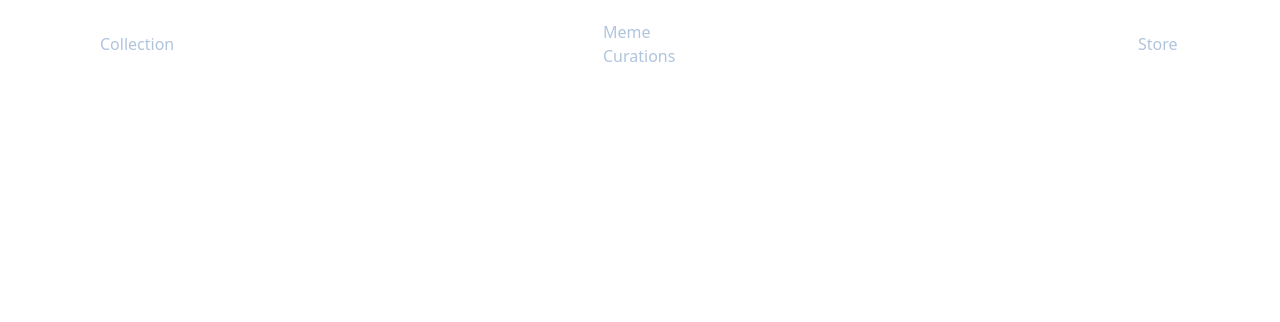
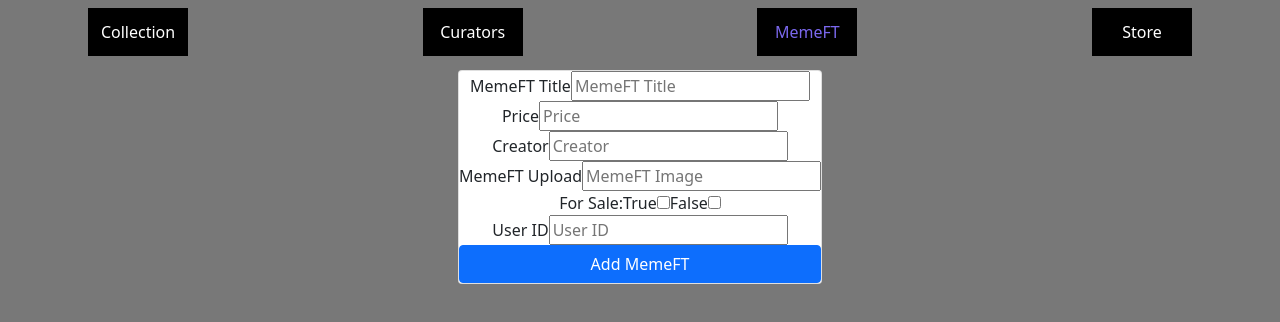
Before and after one commit to SirDigo/Project-3-MemeFT, a React (Create React App) app in the folder my-app/: page /uploadmemeFT in a window 1280 px wide. Shown: the top 322 px of the page. Built offline with nearby package versions, Linux system fonts and the light colour scheme; no server answers.

Commit message:
Updated layout and Add Function

```diff
--- a/my-app/package.json
+++ b/my-app/package.json
@@ -10,6 +10,7 @@
     "react": "^17.0.2",
     "react-bootstrap": "^2.1.1",
     "react-dom": "^17.0.2",
+    "react-icons": "^4.3.1",
     "react-router-dom": "^5.3.0",
     "react-scripts": "5.0.0",
     "web-vitals": "^2.1.4"
--- a/my-app/src/components/App.js
+++ b/my-app/src/components/App.js
@@ -2,20 +2,45 @@ import React from 'react';
 import Collection from './Collection';
 import Store from './Store';
 import NavBar from './NavBar';
-import MemeCurations from './MemeCurations';
+import MemeCurators from './MemeCurators';
 import {useState, useEffect} from 'react';
 import {Route, Switch} from 'react-router-dom';
+import UploadmemeFT from './UploadmemeFT';
 import './App.css';
 
 function App() {
     const [memeFT, setMemeFTs] = useState([]);
+    const [users, setUsers] = useState([]);
 
     useEffect(() => {
-      fetch(`http://localhost:9292/`)
+      fetch(`http://localhost:9292/memefts`)
         .then(resp => resp.json())
         .then(data => setMemeFTs(data))
         .catch(error => alert(error))
     },[])
+
+    useEffect(() => {
+      fetch(`http://localhost:9292/users`)
+        .then(resp => resp.json())
+        .then(data => setUsers(data))
+        .catch(error => alert(error))
+    },[])
+
+//Adding new memeFT from Form
+const uploadMeme = (formData) => {
+
+  fetch("http://localhost:8005/memeft", {
+    method: "POST",
+    headers: {
+      "Content-Type": "application/json",
+    },
+    body: JSON.stringify(formData),
+  })
+    .then((response) => response.json())
+    .then((newMeme) => setMemeFTs([...memeFT, newMeme]));
+};
+
+
 
     // function handleAddBook(newBook) {
     //   const newBookArray = [newBook, ...books];
@@ -37,8 +62,14 @@ function App() {
           <Collection />
         </Route>
 
-        <Route path='/meme_curations'>
-          <MemeCurations />
+        <Route path='/meme_curators'>
+          <MemeCurators />
+        </Route>
+
+        <Route path='/uploadmemeFT'>
+          <UploadmemeFT
+          uploadMeme={uploadMeme}
+          />
         </Route>
 
         <Route path='/store'>
--- a/my-app/src/components/MemeCurations.js
+++ /dev/null
@@ -1,21 +0,0 @@
-import React from 'react';
-// import { useState, useEffect } from 'react';
-import {  Card, Container } from 'react-bootstrap';
-import 'bootstrap/dist/css/bootstrap.min.css'
-
-function MemeCurations () {
-
-
-    return(
-        <div className='App'>
-            <Container>
-                <h1 style={{color:'#7B68EE'}}>Meme Curations</h1>
-                    <Card>
-
-                    </Card>
-            </Container>
-        </div>
-    )
-}
-
-export default MemeCurations;
--- /dev/null
+++ b/my-app/src/components/MemeCurators.js
@@ -0,0 +1,60 @@
+import React from 'react';
+// import { useState, useEffect } from 'react';
+import {  Card, Container } from 'react-bootstrap';
+import 'bootstrap/dist/css/bootstrap.min.css'
+import {FaGithub} from "react-icons/fa";
+import {IconContext} from "react-icons";
+
+function MemeCurators () {
+
+
+    return(
+        <IconContext.Provider value={{color: "black", size: "3em"}}>
+        <div className='App'>
+            <Container>
+                <h1 style={{color:'#7B68EE'}}>Meme Curations</h1>
+                    <Card>
+<div>
+<p>Johnny Wu</p>
+        <a
+          href={"https://github.com/MemeEngineer"}
+          title="MemeEngineer"
+        >
+          {" "}
+          <FaGithub/>
+        </a>
+</div>
+                    </Card>
+                    <Card>
+<div>
+<p>Caleb Rodriguez</p>
+        <a
+          href={"https://github.com/SirDigo"}
+          title="SirDigo"
+        >
+          {" "}
+          <FaGithub/>
+        </a>
+</div>
+                    </Card>
+                    <Card>
+<div>
+<p>Jason Botesazan</p>
+        <a
+          href={"https://github.com/jbotesazan"}
+          title="jbotesazan"
+        >
+          {" "}
+          <FaGithub/>
+        </a>
+</div>
+                    </Card>
+
+
+            </Container>
+        </div>
+        </IconContext.Provider>
+    )
+}
+
+export default MemeCurators;
--- a/my-app/src/components/NavBar.js
+++ b/my-app/src/components/NavBar.js
@@ -1,6 +1,19 @@
 import React from 'react';
 import { NavLink } from 'react-router-dom';
 import { Navbar, Container } from 'react-bootstrap';
+
+
+
+const linkStyles = {
+    display: "inline-block",
+    width: "100px",
+    padding: "12px",
+    margin: "0 6px 6px",
+    background: "black",
+    textDecoration: "none",
+    color: "white",
+    textAlign: "center"
+  };
 
 function NavBar () {
 
@@ -11,14 +24,7 @@ function NavBar () {
                         <NavLink
                         to='/collection'
                         exact
-                        style={{
-                            display: "inline-block",
-                            width: "66px",
-                            padding: "12px",
-                            margin: "0 6px 6px",
-                            textDecoration: "none",
-                            color: "#B0C4DE",
-                        }}
+                        style={linkStyles}
                         activeStyle={{
                           color: '#7B68EE',
                         }}
@@ -27,34 +33,32 @@ function NavBar () {
                         </NavLink>
 
                         <NavLink
-                        to='/meme_curations'
+                        to='/meme_curators'
                         exact
-                        style={{
-                            display: "inline-block",
-                            width: "98px",
-                            padding: "12px",
-                            margin: "0 6px 6px",
-                            textDecoration: "none",
-                            color: "#B0C4DE",
-                        }}
+                        style={linkStyles}
                         activeStyle={{
                           color: '#7B68EE',
                         }}
                         >
-                            Meme Curations
+                         Curators
                         </NavLink>
+
+                        <NavLink
+                        to='/uploadmemeFT'
+                        exact
+                        style={linkStyles}
+                        activeStyle={{
+                          color: '#7B68EE',
+                        }}
+                        >
+                            MemeFT
+                        </NavLink>
+
 
                         <NavLink
                         to='/store'
                         exact
-                        style={{
-                            display: "inline-block",
-                            width: "66px",
-                            padding: "12px",
-                            margin: "0 6px 6px",
-                            textDecoration: "none",
-                            color: "#B0C4DE",
-                        }}
+                        style={linkStyles}
                         activeStyle={{
                           color: '#7B68EE',
                         }}>
--- /dev/null
+++ b/my-app/src/components/UploadmemeFT.js
@@ -0,0 +1,89 @@
+import React, { useState } from "react";
+import { Button, Card, Form, Container, Image, } from "react-bootstrap";
+
+function UploadmemeFT({uploadMeme}) {
+
+  const [formData, setFormData] = useState({
+    title: "",
+    price: 0,
+    Creator: "",
+    Owner: "",
+    for_sale: false,
+    user_id: 0,
+  });
+
+  const handleChange = (e) => {
+    setFormData({ ...formData, [e.target.name]: e.target.value });
+};
+
+const onSubmit = (e) => {
+    console.log("onSubmit triggered");
+    e.preventDefault();
+    uploadMeme(formData);
+    e.target.reset();
+  };
+  return (
+    <div>
+      <Container>
+        <Form style={{
+        display: "flex",
+        justifyContent: "center",
+        flexWrap: "nowrap",
+        textAlign: "center",
+        alignItems: "center",
+      }}
+      onSubmit={onSubmit}
+      >
+          <Card>
+              <div>
+                <label>MemeFT Title</label>
+                <input type="text" name="title" placeholder="MemeFT Title" onChange={handleChange}/>
+              </div>
+              <div>
+                <label>Price </label>
+                <input type="integer" name="price" placeholder="Price" onChange={handleChange}/>
+              </div>
+
+              <div>
+                <label>Creator  </label>
+                <input
+                  type="text"
+                  name="creator"
+                  placeholder="Creator"
+                  onChange={handleChange}
+                />
+              </div>
+
+              <div>
+                <label>MemeFT Upload </label>
+                <input type="url" name="memeFT" placeholder="MemeFT Image" onChange={handleChange}/>
+              </div>
+              <div>
+                <label>For Sale: </label>
+                <label>True</label>
+                <input type="checkbox" name="true" placeholder="True" onChange={handleChange}/>
+                <label>False</label>
+                <input type="checkbox" name="false" placeholder="False" onChange={handleChange}/>
+              </div>
+              <div>
+                <label>User ID </label>
+                <input
+                  type="integer"
+                  name="user_id"
+                  placeholder="User ID"
+                  onChange={handleChange}
+                />
+              </div>
+
+            <Button className="button" type="submit">
+              Add MemeFT
+            </Button>
+
+          </Card>
+        </Form>
+      </Container>
+    </div>
+  );
+}
+
+export default UploadmemeFT;
--- a/my-app/src/index.css
+++ b/my-app/src/index.css
@@ -5,6 +5,7 @@ body {
     sans-serif;
   -webkit-font-smoothing: antialiased;
   -moz-osx-font-smoothing: grayscale;
+  background: #787878 !important;
 }
 
 code {
```
Also changed, not shown: 1 other file (tests, documents, lock files or other folders).
